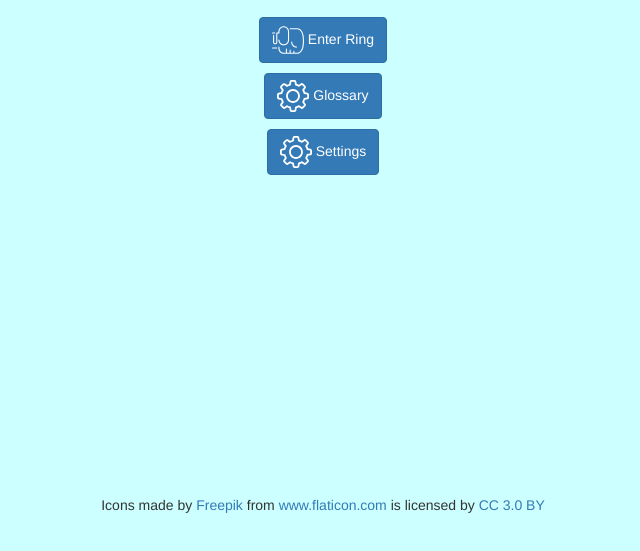
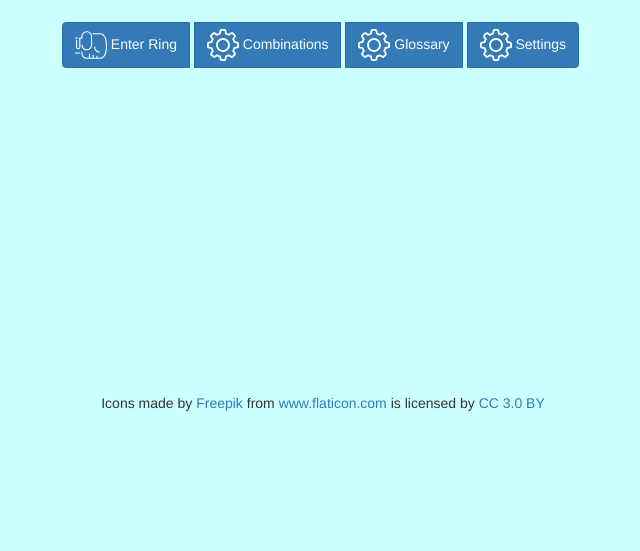
Before and after one commit to sirmosca/BoxingBuddy_angular, a website: page app/index.html in a window 1280 px wide. Shown: the part 133-684 px from the top of the page, without its empty margins (317-957 px from the left). Drawn offline with nearby package versions, Linux system fonts and the light colour scheme; some packages are replaced by stand-ins of ours; a web font is replaced by a local one.

Commit message:
add button to go to combos view

```diff
--- a/app/main-view/main-view.component.js
+++ b/app/main-view/main-view.component.js
@@ -19,6 +19,10 @@ angular.module("mainView").component("mainView", {
             self.viewGlossary = function() {
                 Settings.navigate("/glossary");
             };
+
+            self.practiceCombos = function() {
+                Settings.navigate("/combos");
+            }
         },
     ],
 });
--- a/app/main-view/main-view.template.html
+++ b/app/main-view/main-view.template.html
@@ -4,22 +4,24 @@
         <div class="row">
             <p class="header text-center">Boxing Buddy</p>
         </div>
-        <div class="row">
-            <button type="button" class="btn btn-primary center-block" ng-click="$ctrl.enterRing()">
-                <img ng-src="./img/boxing_glove_left.svg" alt="boxing glove"
+        <div class="row text-center">
+            <div class="btn-group">
+                <button type="button" class="btn btn-primary center-block add-small-margin" ng-click="$ctrl.enterRing()">
+                    <img ng-src="./img/boxing_glove_left.svg" alt="enter ring"
                         height="32" width="32" />
                     <span>Enter Ring</span>
                 </button>
-        </div>
-        <div class="row">
-            <button type="button" class="btn btn-primary center-block" ng-click="$ctrl.viewGlossary()">
-                <img ng-src="./img/settings.svg" alt="settings"
+                <button type="button" class="btn btn-primary center-block add-small-margin" ng-click="$ctrl.practiceCombos()">
+                    <img ng-src="./img/settings.svg" alt="practice combos"
+                        height="32" width="32" />
+                    <span>Combinations</span>
+                </button>
+                <button type="button" class="btn btn-primary center-block add-small-margin" ng-click="$ctrl.viewGlossary()">
+                    <img ng-src="./img/settings.svg" alt="glossary"
                         height="32" width="32" />
                     <span>Glossary</span>
                 </button>
-        </div>
-        <div class="row">
-            <button type="button" class="btn btn-primary center-block" ng-click="$ctrl.goToSettings()">
+                <button type="button" class="btn btn-primary center-block add-small-margin" ng-click="$ctrl.goToSettings()">
                     <img ng-src="./img/settings.svg" alt="settings"
                         height="32" width="32" />
                     <span>Settings</span>
@@ -27,3 +29,4 @@
             </div>
         </div>
     </div>
+</div>
```
Lines whose indentation alone changed are shown as unchanged.
